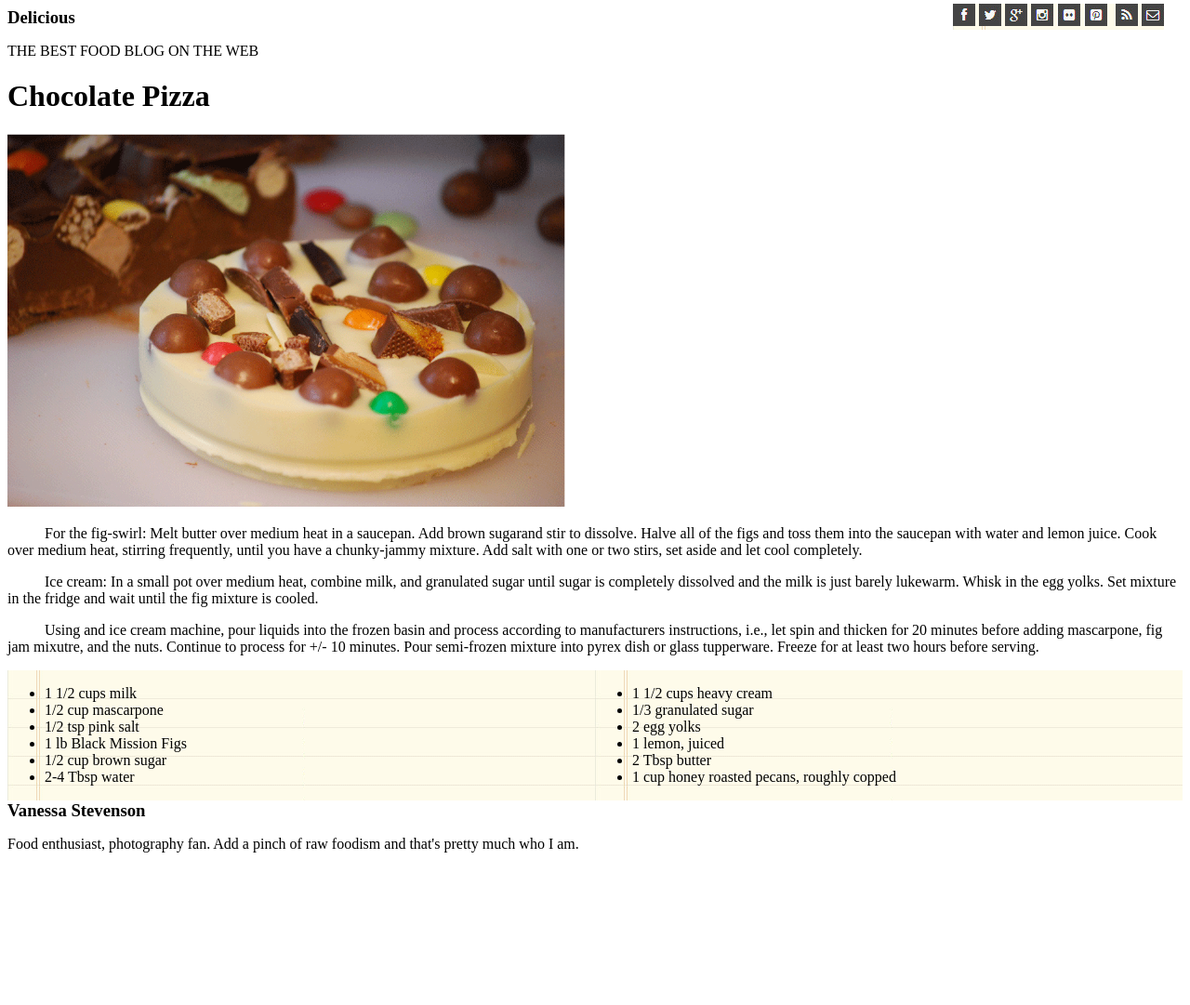
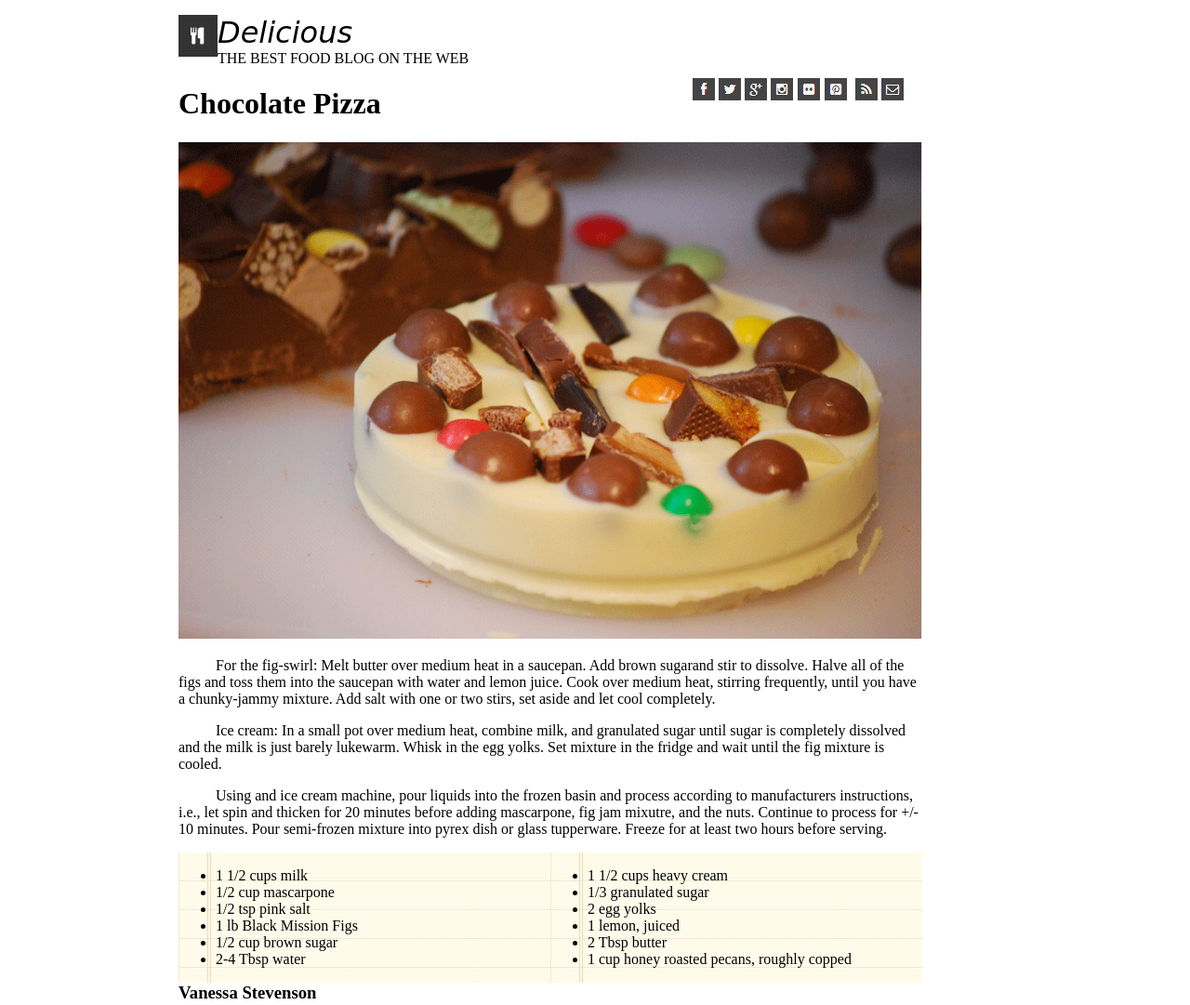
Before and after one commit to Erab44/chocolate-pizza, a plain HTML site: page index.html in a window 1280 px wide. Shown: the top 1081 px of the page at 93% size. Before the commit the page ends 933 px from the top, so only its background shows below. Drawn offline with Linux system fonts and the light colour scheme; files whose address does not match are found by name.

Commit message:
getting the styling closer

```diff
--- a/index.html
+++ b/index.html
@@ -6,7 +6,11 @@
     <title>Chocolate Pizza</title>
   </head>
   <body>
-    <h3>Delicious</h3>
+    <div class="head-icon">
+      <img src="images/logo.png" alt="site logo">
+
+    </div>
+    <p class="head-title"><em>Delicious</em><br />THE BEST FOOD BLOG ON THE WEB</p>
 
     <div class="icons">
       <img src="images/fb-icon.png" alt="fb icon">
@@ -19,7 +23,6 @@
       <img src="images/mail-icon.png" alt="email icon">
     </div>
 
-    <p>THE BEST FOOD BLOG ON THE WEB</p>
 
     <h1>Chocolate Pizza</h1>
 
--- a/style.css
+++ b/style.css
@@ -1,7 +1,24 @@
-img {
-  max-width: 600px;
+html {
+
 }
 
+img {
+  max-width: 800px;
+}
+
+body {
+  max-width: 800px;
+  margin-left: 15%;
+}
+
+em {
+  font-family: cursive;
+  font-size: 24pt;
+}
+
+.head-title {
+  font-size: 12pt;
+}
 .tab {
   text-indent: 40px;
 }
@@ -14,8 +31,13 @@ div {
 #rss {
   margin-left: 5px;
 }
+.head-icon {
+  background-image: none;
+  float: left;
+}
 
 .icons {
+  background-image: none;
   position: relative;
   float: right;
   text-align: right;
```
